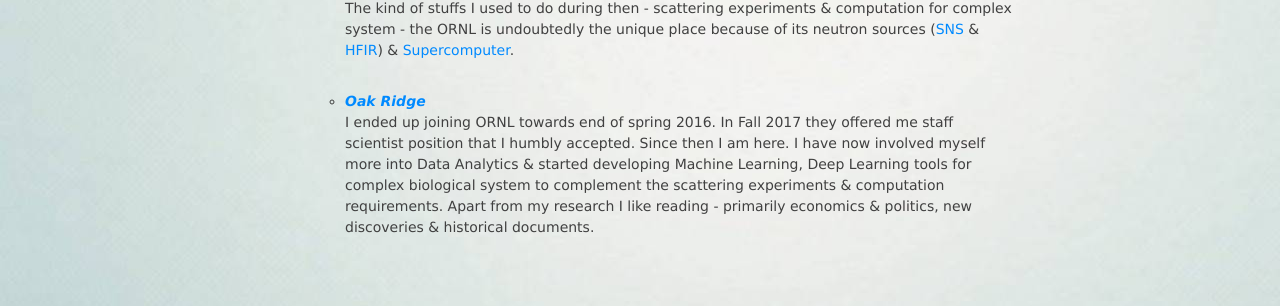
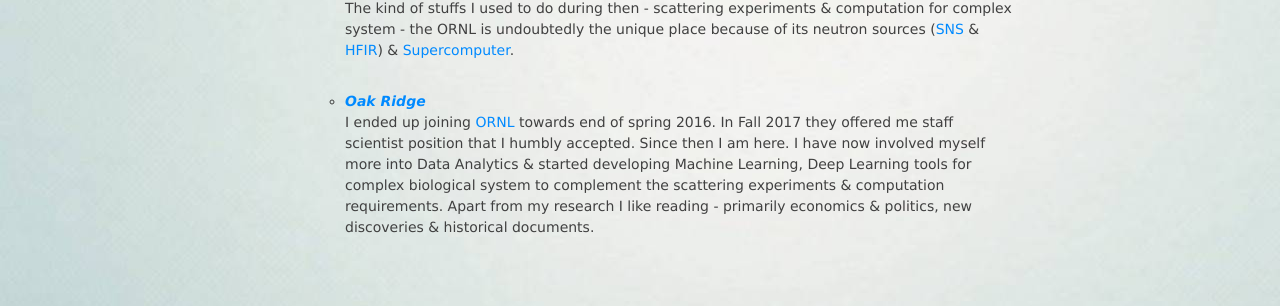
Before and after one commit to debsindhu/debsindhu.github.io, a Jekyll site: the page built from backstory.md, in a window 1280 px wide and 900 px high, scrolled down 918 px. Shown: the part 348-654 px from the top of the window. Built offline with Jekyll 4.4.1, drawn with Linux system fonts in a browser that asks for light colours; nearby versions of some CDN libraries; part of the change alters nothing that is shown.

```diff
--- a/backstory.md
+++ b/backstory.md
@@ -28,4 +28,4 @@ use-site-title: true
    From this time at [Wayne State University](https://wayne.edu/) Biological problems became interesting to me. It was almost two years here before I got an offer from [Oak Ridge National Laboratory (ORNL)](https://www.ornl.gov/), USA. The kind of stuffs I used to do during then - scattering experiments & computation for complex system - the ORNL is undoubtedly the unique place because of its neutron sources ([SNS](https://neutrons.ornl.gov/sns) & [HFIR](https://neutrons.ornl.gov/hfir)) & [Supercomputer](https://www.ornl.gov/directorate/ccsd).
 
    - **_[Oak Ridge](https://en.wikipedia.org/wiki/Oak_Ridge,_Tennessee)_**
-   I ended up joining ORNL towards end of spring 2016. In Fall 2017 they offered me staff scientist position that I humbly accepted. Since then I am here. I have now involved myself more into Data Analytics & started developing Machine Learning, Deep Learning tools for complex biological system to complement the scattering experiments & computation requirements. Apart from my research I like reading - primarily economics & politics, new discoveries & historical documents.
+   I ended up joining [ORNL](https://www.ornl.gov/) towards end of spring 2016. In Fall 2017 they offered me staff scientist position that I humbly accepted. Since then I am here. I have now involved myself more into Data Analytics & started developing Machine Learning, Deep Learning tools for complex biological system to complement the scattering experiments & computation requirements. Apart from my research I like reading - primarily economics & politics, new discoveries & historical documents.
```
